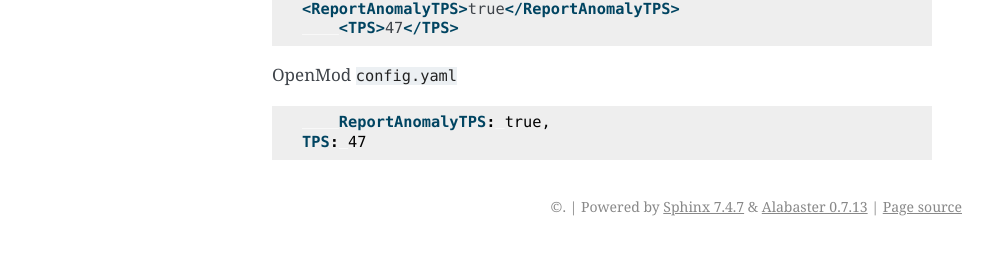
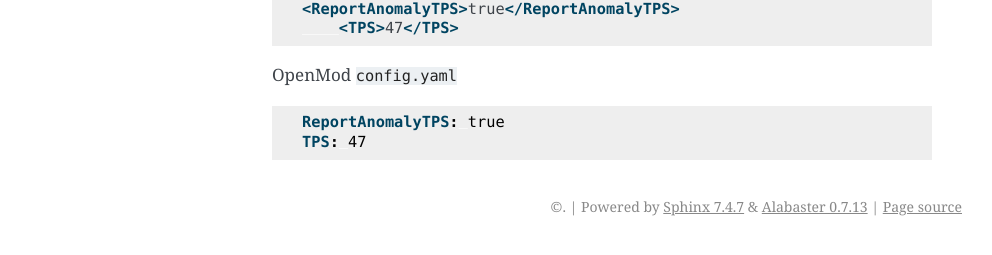
Before and after one commit to UnturnedGuard/UnturnedGuard-docs, a Sphinx documentation site: the page built from docs/unturnedguard-configuration/tps.rst, in a window 1280 px wide. Shown: the part 545-800 px from the top of the page, without its empty margins (148-1140 px from the left). Built offline with Sphinx 7.4.7, drawn with Linux system fonts in a browser that asks for light colours; pages that are not in the unit, such as notebooks, are missing from menus.

Commit message:
Update tps.rst

```diff
--- a/docs/unturnedguard-configuration/tps.rst
+++ b/docs/unturnedguard-configuration/tps.rst
@@ -25,5 +25,5 @@ OpenMod ``config.yaml``
 
 .. code-block:: yaml
 
-	ReportAnomalyTPS: true,
-    TPS: 47
+	ReportAnomalyTPS: true
+	TPS: 47
```
